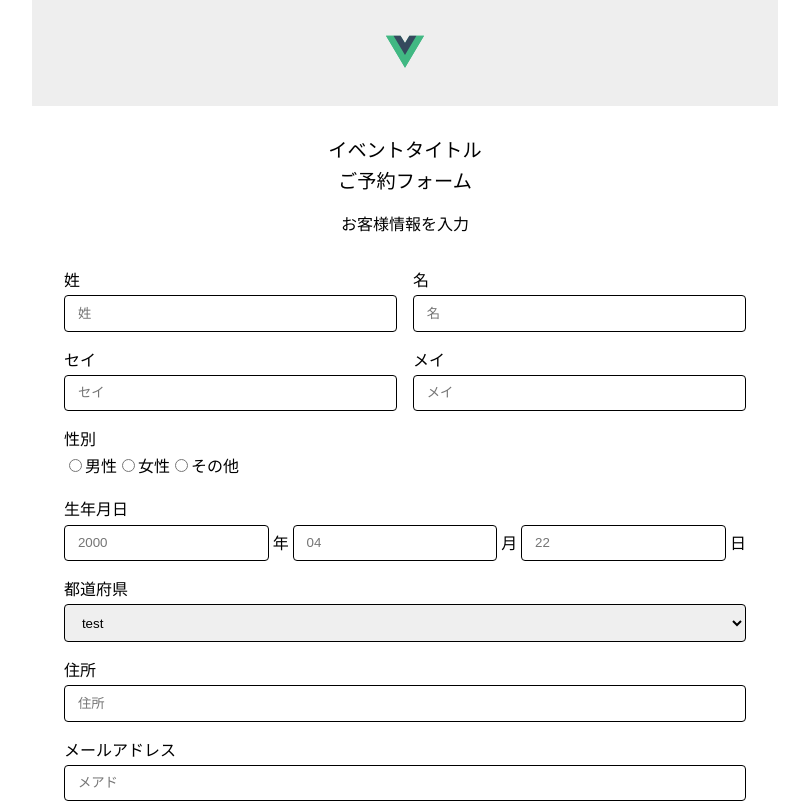
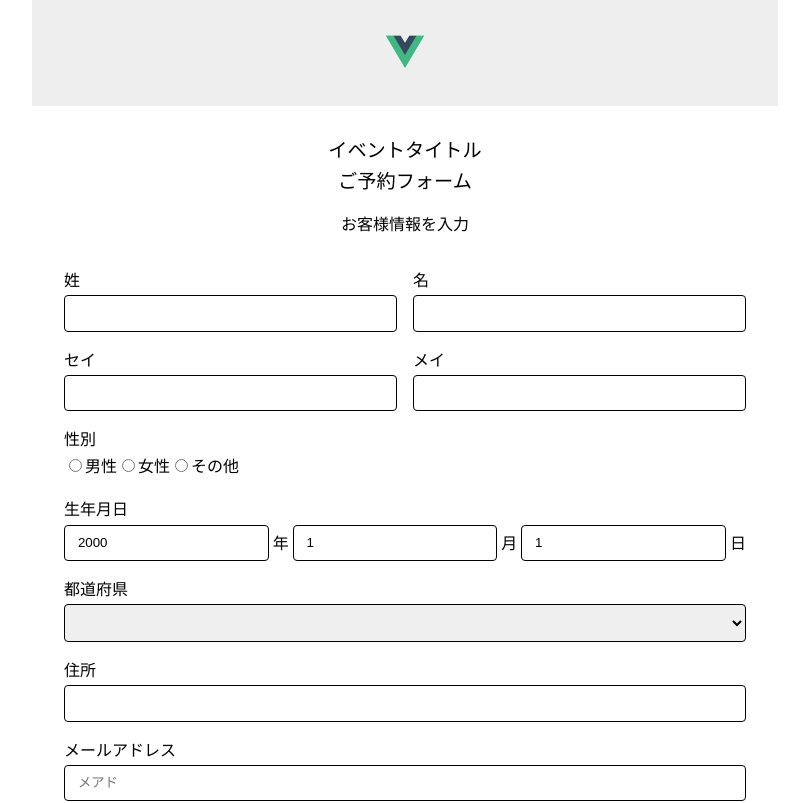
Before and after one commit to kentosity/we_call_starter, a Vue app: page / in a window 1280 px wide. Shown: the top 803 px of the page, without its empty margins (235-1044 px from the left). Built offline with nearby package versions, Linux system fonts and the light colour scheme.

Commit message:
ロジックの追加

```diff
--- a/src/App.vue
+++ b/src/App.vue
@@ -1,6 +1,14 @@
 <script setup lang="ts">
+import Submit from './components/Submit.vue'
+import Caution from './components/Caution.vue'
+
 import { useStore } from './store';
-const store = useStore()
+const st = useStore()
+
+function handleSubmit() {
+  const str = JSON.stringify(st.$state, null, 2)
+  alert(str)
+}
 </script>
 
 <template>
@@ -15,76 +23,120 @@ const store = useStore()
     <p class="">お客様情報を入力</p>
   </div>
 
-  <form action="">
+  <form>
     <div class="row two-col">
       <div>
-        <label for="">姓</label>
-        <input type="text" placeholder="姓">
+        <label for="surname">姓</label>
+        <input v-model="st.surname" id="surname" type="text">
       </div>
       <div>
-        <label for="">名</label>
-        <input type="text" placeholder="名">
+        <label for="name">名</label>
+        <input v-model="st.name" id="name" type="text">
       </div>
     </div>
 
     <div class="row two-col">
       <div>
-        <label for="">セイ</label>
-        <input type="text" placeholder="セイ">
+        <label for="surname-kana">セイ</label>
+        <input v-model="st.surnameKana" id="surname-kana" type="text">
       </div>
       <div>
-        <label for="">メイ</label>
-        <input type="text" placeholder="メイ">
+        <label for="name-kana">メイ</label>
+        <input v-model="st.nameKana" id="name-kana" type="text">
       </div>
     </div>
 
     <div class="row">
       <p class="alt-label">性別</p>
       <div>
-        <input type="radio" id="contactChoice1" name="contact" value="email" />
-        <label class="radio-label" for="contactChoice1">男性</label>
+        <input type="radio" id="male" name="gender" value="male" />
+        <label class="radio-label" for="male">男性</label>
 
-        <input type="radio" id="contactChoice2" name="contact" value="phone" />
-        <label class="radio-label" for="contactChoice2">女性</label>
+        <input type="radio" id="female" name="gender" value="female" />
+        <label class="radio-label" for="female">女性</label>
 
-        <input type="radio" id="contactChoice3" name="contact" value="mail" />
-        <label class="radio-label" for="contactChoice3">その他</label>
+        <input type="radio" id="other" name="gender" value="other" />
+        <label class="radio-label" for="other">その他</label>
       </div>
     </div>
 
     <div class="row">
       <p class="alt-label">生年月日</p>
       <div class="inline-inputs">
-        <input type="number" id="contactChoice1" name="" value="" placeholder="2000" />
-        <span class="">年</span>
-        <input type="number" id="contactChoice1" name="" value="" placeholder="04" />
-        <span class="">月</span>
-        <input type="number" id="contactChoice1" name="" value="" placeholder="22" />
-        <span class="">日</span>
+        <input v-model="st.year" type="number" name="year" value="" />
+        <span>年</span>
+        <input v-model="st.month" type="number" name="month" value="" />
+        <span>月</span>
+        <input v-model="st.date" type="number" name="date" value="" />
+        <span>日</span>
       </div>
     </div>
 
     <div class="row">
-      <label for="contactChoice1">都道府県</label>
-      <select name="" id="">
-        <option value="test">test</option>
+      <label for="state">都道府県</label>
+      <select v-model="st.todoufuken" id="state" name="state">
+        <option value="北海道">北海道</option>
+        <option value="青森県">青森県</option>
+        <option value="岩手県">岩手県</option>
+        <option value="宮城県">宮城県</option>
+        <option value="秋田県">秋田県</option>
+        <option value="山形県">山形県</option>
+        <option value="福島県">福島県</option>
+        <option value="茨城県">茨城県</option>
+        <option value="栃木県">栃木県</option>
+        <option value="群馬県">群馬県</option>
+        <option value="埼玉県">埼玉県</option>
+        <option value="千葉県">千葉県</option>
+        <option value="東京都">東京都</option>
+        <option value="神奈川県">神奈川県</option>
+        <option value="新潟県">新潟県</option>
+        <option value="富山県">富山県</option>
+        <option value="石川県">石川県</option>
+        <option value="福井県">福井県</option>
+        <option value="山梨県">山梨県</option>
+        <option value="長野県">長野県</option>
+        <option value="岐阜県">岐阜県</option>
+        <option value="静岡県">静岡県</option>
+        <option value="愛知県">愛知県</option>
+        <option value="三重県">三重県</option>
+        <option value="滋賀県">滋賀県</option>
+        <option value="京都府">京都府</option>
+        <option value="大阪府">大阪府</option>
+        <option value="兵庫県">兵庫県</option>
+        <option value="奈良県">奈良県</option>
+        <option value="和歌山県">和歌山県</option>
+        <option value="鳥取県">鳥取県</option>
+        <option value="島根県">島根県</option>
+        <option value="岡山県">岡山県</option>
+        <option value="広島県">広島県</option>
+        <option value="山口県">山口県</option>
+        <option value="徳島県">徳島県</option>
+        <option value="香川県">香川県</option>
+        <option value="愛媛県">愛媛県</option>
+        <option value="高知県">高知県</option>
+        <option value="福岡県">福岡県</option>
+        <option value="佐賀県">佐賀県</option>
+        <option value="長崎県">長崎県</option>
+        <option value="熊本県">熊本県</option>
+        <option value="大分県">大分県</option>
+        <option value="宮崎県">宮崎県</option>
+        <option value="鹿児島県">鹿児島県</option>
+        <option value="沖縄県">沖縄県</option>
       </select>
     </div>
 
     <div class="row">
-      <label for="">住所</label>
-      <input type="text" placeholder="住所">
+      <label for="address">住所</label>
+      <input v-model="st.address" id="address" name="address" type="text">
     </div>
 
     <div class="row">
-      <label for="">メールアドレス</label>
-      <input type="text" placeholder="メアド">
+      <label for="email">メールアドレス</label>
+      <input v-model="st.email" id="email" name="email" type="email" placeholder="メアド">
     </div>
 
-    <div class="row">
-      <p class="caution">※本イベントに関して、ご連絡させていただく可能性がございます。</p>
-    </div>
+    <Caution :msg="'本イベントに関して、ご連絡させていただく可能性がございます。'" />
 
-    <button @click="store.increment">来場日時の選択へ</button>
+    <Submit @submit="handleSubmit" />
   </form>
 </template>
--- /dev/null
+++ b/src/components/Caution.vue
@@ -0,0 +1,11 @@
+<script setup lang="ts">
+const props = defineProps({
+    msg: String
+})
+</script>
+
+<template>
+    <div class="row">
+        <p class="caution">※{{ props.msg }}</p>
+    </div>
+</template>
--- /dev/null
+++ b/src/components/Submit.vue
@@ -0,0 +1,7 @@
+<script setup lang="ts">
+const emit = defineEmits(['submit'])
+</script>
+
+<template>
+    <button @click.prevent="emit('submit')">来場日時の選択へ</button>
+</template>
--- a/src/store.ts
+++ b/src/store.ts
@@ -1,15 +1,50 @@
-import { defineStore } from 'pinia';
+import { _GettersTree, defineStore } from "pinia";
 
-export const useStore = defineStore('main', {
+interface StateInterface {
+  surname: string;
+  name: string;
+  surnameKana: string;
+  nameKana: string;
+  gender: string;
+  year: number;
+  month: number;
+  date: number;
+  todoufuken: string;
+  address: string;
+  email: string;
+}
+
+interface StoreGetters extends _GettersTree<StateInterface> {
+  stringed: (state: StateInterface) => string;
+}
+
+interface StoreActions {
+  submit: () => void;
+}
+
+export const useStore = defineStore<
+  string,
+  StateInterface,
+  StoreGetters,
+  StoreActions
+>("main", {
   state: () => ({
-        count: 0,
+    surname: "",
+    name: "",
+    surnameKana: "",
+    nameKana: "",
+    gender: "",
+    year: 2000,
+    month: 1,
+    date: 1,
+    todoufuken: "",
+    address: "",
+    email: "",
   }),
   actions: {
-        increment() {
-            this.count++;
-        },
+    submit() {},
   },
   getters: {
-        doubleCount: (state) => state.count * 2,
+    stringed: () => "",
   },
 });
```
Lines whose indentation alone changed are shown as unchanged.
